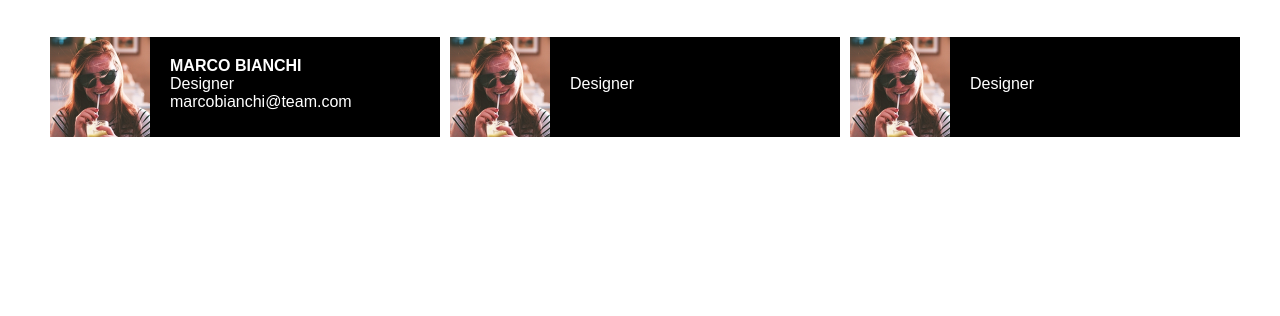
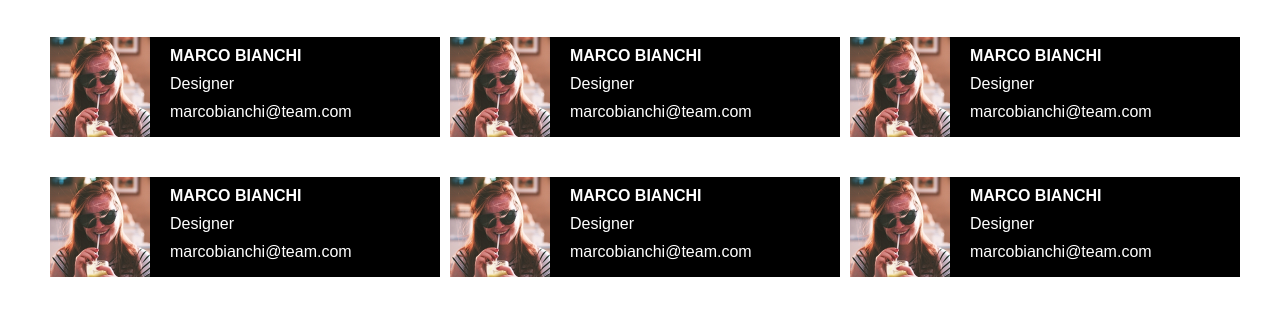
Before and after one commit to RiccardoGabba/html-css-float-cards, a plain HTML site: page index.html in a window 1280 px wide. Shown: the part 76-392 px from the top of the page. Drawn offline with Linux system fonts and the light colour scheme.

Commit message:
needs to be ended

```diff
--- a/index.html
+++ b/index.html
@@ -5,10 +5,15 @@
     <meta charset="UTF-8">
     <meta name="viewport" content="width=device-width, initial-scale=1.0">
     <title>css-float-cards</title>
+    <link rel="preconnect" href="https://fonts.googleapis.com">
+<link rel="preconnect" href="https://fonts.gstatic.com" crossorigin>
+<link href="https://fonts.googleapis.com/css2?family=Fredoka:wght@300&family=Poppins:wght@200&family=Roboto:wght@100&display=swap" rel="stylesheet">
     <link rel="stylesheet" href="style.css">
 </head>
 
 <body>
+
+
     <div class="container ">
         <header>
             <h1>asdasd</h1>
@@ -26,31 +31,61 @@
                 </p>
                 <div class="testo">
                     <span class="nome"><strong>MARCO BIANCHI</strong></span> <br>
-                    <span>Designer</span><br>
-                    <span class="email">marcobianchi@team.com</span>
+                    <div class="professione">Designer</div>
+                    <div class="email">marcobianchi@team.com</div>
                 </div>
             </section>
-            <section class="box pull-left debug">
-
-                    <img src="image/assets/img/female1.png" alt="" class="img">
-
-                <div class="testo">
-                    <span class="nome"><strong></strong></span> <br>
-                    <span>Designer </span><br>
-                    <span class="email"></span>
-                </div>
-            </section>
-
             <section class="box pull-left debug">
                 <p>
                     <img src="image/assets/img/female1.png" alt="" class="img">
                 </p>
                 <div class="testo">
-                    <span class="nome"><strong></strong></span> <br>
-                    <span>Designer </span><br>
-                    <span class="email"></span>
+                    <span class="nome"><strong>MARCO BIANCHI</strong></span> <br>
+                    <div class="professione">Designer</div>
+                    <div class="email">marcobianchi@team.com</div>
                 </div>
             </section>
+            <section class="box pull-left debug">
+                <p>
+                    <img src="image/assets/img/female1.png" alt="" class="img">
+                </p>
+                <div class="testo">
+                    <span class="nome"><strong>MARCO BIANCHI</strong></span> <br>
+                    <div class="professione">Designer</div>
+                    <div class="email">marcobianchi@team.com</div>
+                </div>
+            </section>
+            <section class="box pull-left debug">
+                <p>
+                    <img src="image/assets/img/female1.png" alt="" class="img">
+                </p>
+                <div class="testo">
+                    <span class="nome"><strong>MARCO BIANCHI</strong></span> <br>
+                    <div class="professione">Designer</div>
+                    <div class="email">marcobianchi@team.com</div>
+                </div>
+            </section>
+            <section class="box pull-left debug">
+                <p>
+                    <img src="image/assets/img/female1.png" alt="" class="img">
+                </p>
+                <div class="testo">
+                    <span class="nome"><strong>MARCO BIANCHI</strong></span> <br>
+                    <div class="professione">Designer</div>
+                    <div class="email">marcobianchi@team.com</div>
+                </div>
+            </section>
+            <section class="box pull-left debug">
+                <p>
+                    <img src="image/assets/img/female1.png" alt="" class="img">
+                </p>
+                <div class="testo">
+                    <span class="nome"><strong>MARCO BIANCHI</strong></span> <br>
+                    <div class="professione">Designer</div>
+                    <div class="email">marcobianchi@team.com</div>
+                </div>
+            </section>
+
 
 
 
--- a/style.css
+++ b/style.css
@@ -3,6 +3,8 @@
     padding: 0;
     box-sizing: border-box;
 }
+
+
 
 h1, p {
     text-align: center;
@@ -44,5 +46,14 @@ body{
 
 .testo{
     color: white;
-    padding-top: 20px;
+    padding-top: 10px;
 }
+
+.professione{
+    margin-top: 10px;
+}
+
+.email{
+    margin-top: 10px;
+
+}
```
